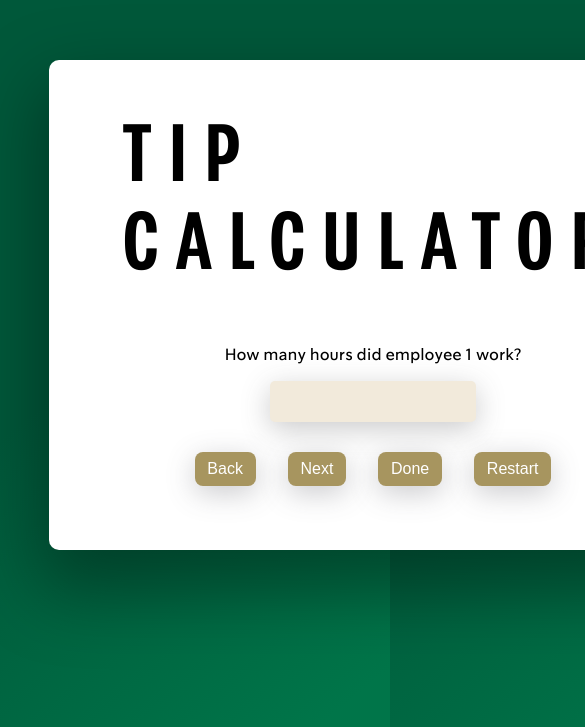
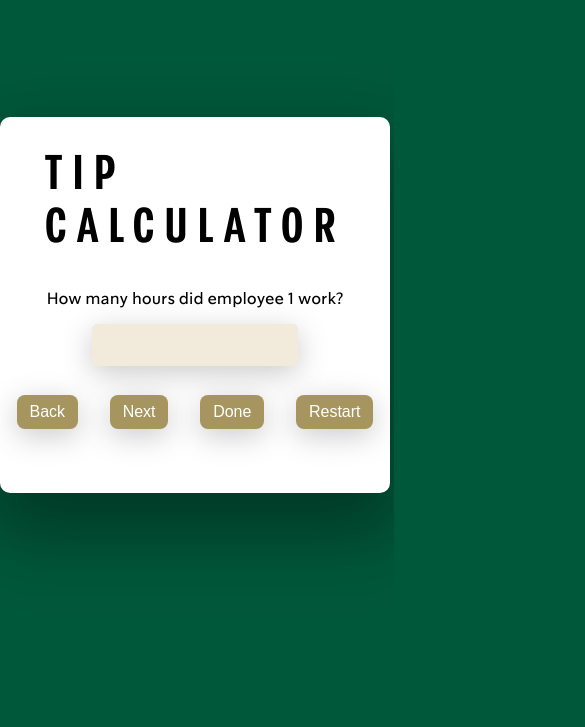
Before and after one commit to EjCabada/tipCalc2, a React (Vite) app in the folder Tip_Calc_2/: page / in a window 390 px wide. Shown: the part 117-844 px from the top of the page, 585 px wide, since content can reach past the window. Built offline with nearby package versions, Linux system fonts and the light colour scheme.

Commit message:
added media queries for ios

```diff
--- a/Tip_Calc_2/src/App.css
+++ b/Tip_Calc_2/src/App.css
@@ -309,10 +309,6 @@
 body {
   color: white;
   background: rgb(0,88,58);
-  background: -moz-linear-gradient(141deg, rgba(0,88,58,1) 48%, rgba(0,117,73,1) 95%);
-  background: -webkit-linear-gradient(141deg, rgba(0,88,58,1) 48%, rgba(0,117,73,1) 95%);
-  background: linear-gradient(141deg, rgba(0,88,58,1) 48%, rgba(0,117,73,1) 95%);
-  filter: progid:DXImageTransform.Microsoft.gradient(startColorstr="#00583a",endColorstr="#007549",GradientType=1);
 }
 
 .card {
@@ -477,3 +473,33 @@ input {
   font-weight: bold;
   box-shadow: rgba(70, 70, 75, 0.285) 0px 7px 29px 0px;
 }
+
+@media (max-width: 600px) {
+  #root {
+    padding: 0;
+    margin: 0;
+    width: 100vw;
+    max-width: 100vw;
+  }
+
+  #app {
+    max-width: 100vw;
+    display: flex;
+    flex-wrap: wrap;
+    align-content: center;
+    justify-content: center;
+  }
+
+  h1 {
+    text-wrap: wrap;
+    max-width: fit-content;
+    font-size: 3rem;
+  }
+
+  #mainContainer {
+    width: 100vw;
+    max-width: 100vw;
+    margin: 0;
+    padding: auto;
+  }
+}
--- a/Tip_Calc_2/src/index.css
+++ b/Tip_Calc_2/src/index.css
@@ -20,7 +20,6 @@ body {
   margin: 0;
   display: flex;
   place-items: center;
-  min-width: 320px;
   min-height: 100vh;
   color: black;
   background-color: var(--sbuxgreen);
```
